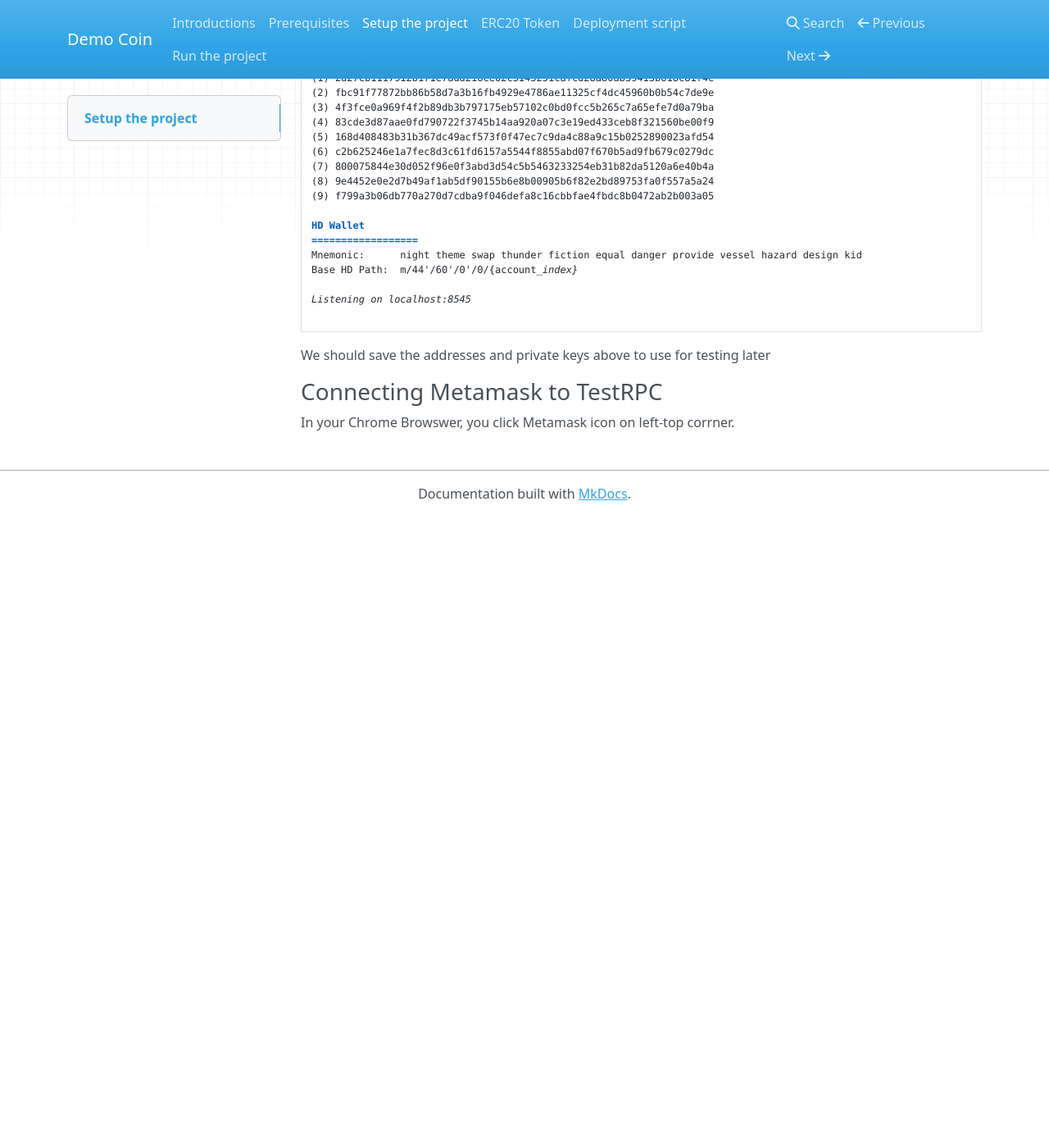
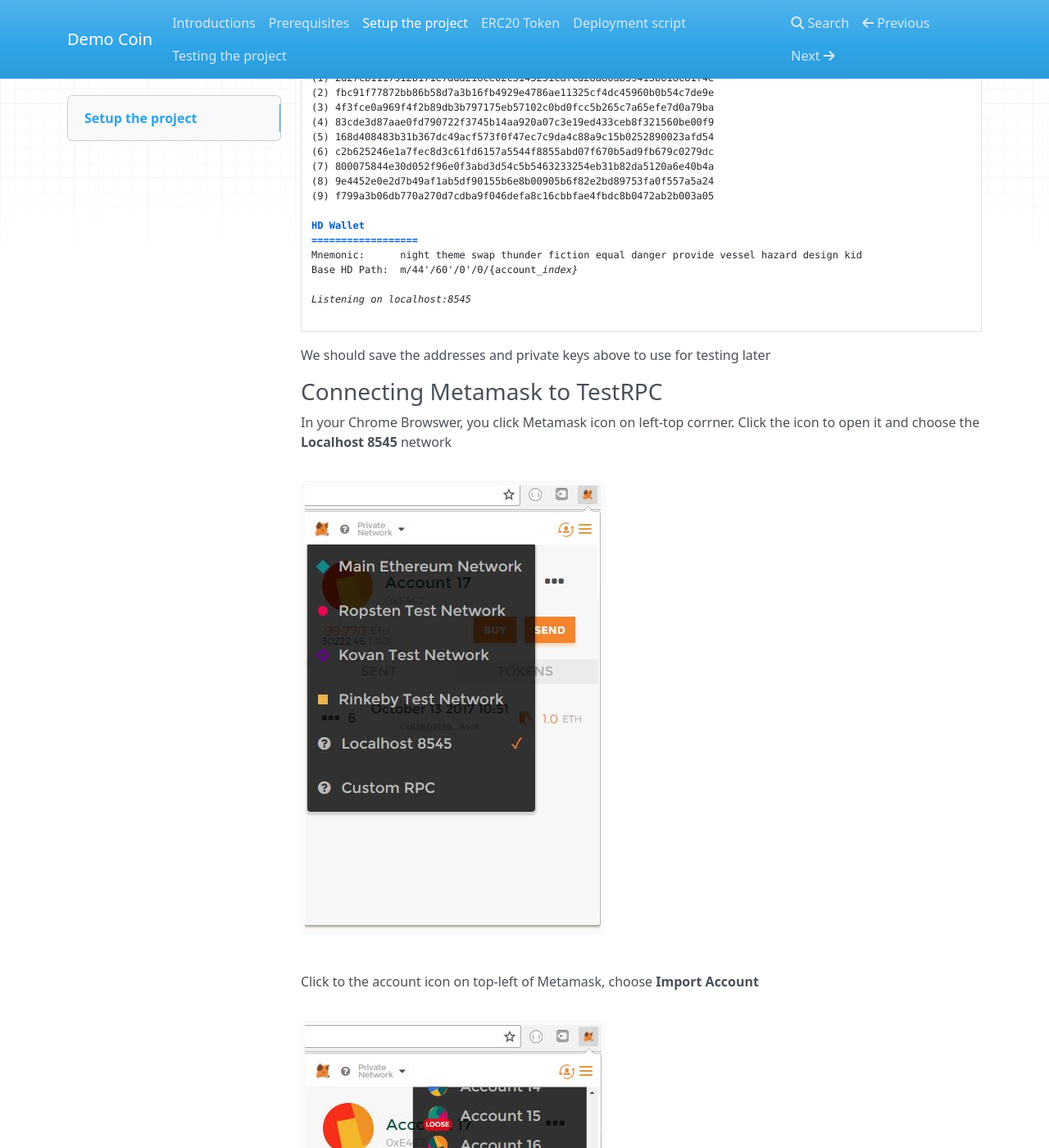
Before and after one commit to thanhson1085/DemoCoin, an MkDocs documentation site: the page built from docs/setup_project.md, in a window 1280 px wide and 1400 px high, scrolled down 959 px. Shown: the whole window at 82% size. Built offline with MkDocs 1.6.1, drawn with Linux system fonts in a browser that asks for light colours; nearby versions of some CDN libraries; old or Windows-style settings are respelled for this version of MkDocs; before the commit the page ends 1589 px from its top, so only the background shows below that; some of the changed text lies outside the part shown.

Commit message:
update document for test :fish:

```diff
--- a/docs/setup_project.md
+++ b/docs/setup_project.md
@@ -64,4 +64,18 @@ Listening on localhost:8545
 We should save the addresses and private keys above to use for testing later
 
 ### Connecting Metamask to TestRPC
-In your Chrome Browswer, you click Metamask icon on left-top corrner.
+In your Chrome Browswer, you click Metamask icon on left-top corrner. Click the icon to open it and choose the **Localhost 8545** network
+
+![](https://raw.githubusercontent.com/thanhson1085/DemoCoin/master/images/1.JPG)
+
+Click to the account icon on top-left of Metamask, choose **Import Account**
+
+![](https://raw.githubusercontent.com/thanhson1085/DemoCoin/master/images/2.JPG)
+
+Copy & Paste the private key that you got from TestRPC, click **Import**
+
+![](https://raw.githubusercontent.com/thanhson1085/DemoCoin/master/images/4.JPG)
+
+If success, you have 100 ETH in your account :)
+
+![](https://raw.githubusercontent.com/thanhson1085/DemoCoin/master/images/5.JPG)
--- a/mkdocs.yml
+++ b/mkdocs.yml
@@ -5,4 +5,4 @@ pages:
     - Setup the project: setup_project.md
     - ERC20 Token: erc20_token.md
     - Deployment script: writing_deploy_script.md
-    - Run the project: run_project.md
+    - Testing the project: test_project.md
```
Also changed, not shown: docs/index.md (+8 -0 lines), docs/test_project.md (added, +33 -0 lines), docs/writing_deploy_script.md (+5 -0 lines), docs/run_project.md (deleted).
